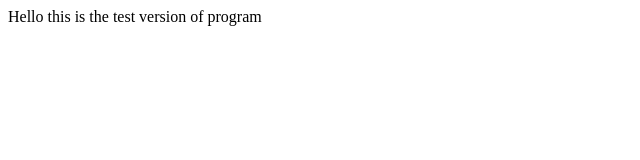
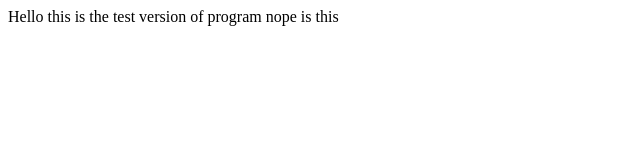
Before and after one commit to mac912/LearnGithub, a plain HTML site: page index.html in a window 1280 px wide. Shown: the full height of the page, 0-640 px from the left. Drawn offline with Linux system fonts and the light colour scheme.

Commit message:
Update index.html

```diff
--- a/index.html
+++ b/index.html
@@ -4,6 +4,6 @@
 
 <head/>
 <body>
-Hello this is the test version of program
+Hello this is the test version of program nope is this
 <body/>
 <html/>
```
